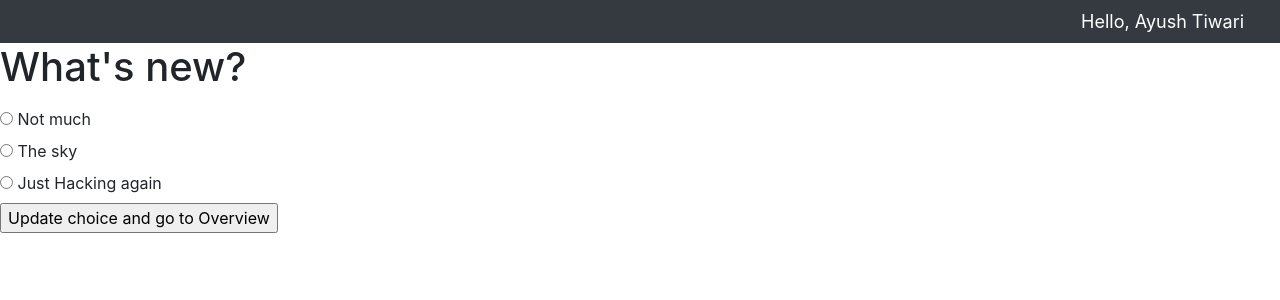
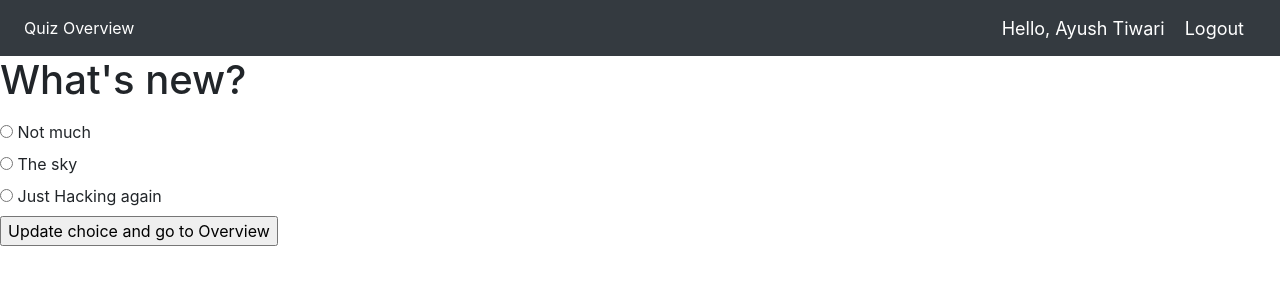
Before and after one commit to apt5366/Reckonsys_internship_Django_quizApp, a Django app: page /quiz/detail/1/1/ in a window 1280 px wide. Shown: the top 300 px of the page. Run offline with Django 3.2, Linux system fonts and the light colour scheme; data comes from the database, SQL or seed files in the repository; both versions use the stored data as it was after the commit; some libraries are stand-ins or nearby versions.

Commit message:
navbar modified logout button

```diff
--- a/quiz/templates/quiz/navbar.html
+++ b/quiz/templates/quiz/navbar.html
@@ -19,11 +19,16 @@
   <div class="collapse navbar-collapse" id="navbarNav">
 
     <ul class="navbar-nav">
+        <li class="nav-item active">
+            <a class="nav-link" href="{% url 'quiz:questions' student_id=student.id %}">Quiz Overview</a>
+          </li>
+        </li>
 
 
     </ul>
   </div>
 
   <span class="greet">Hello, {{student.student_name}}</span>
+  <span ><a  class="greet" href="{% url 'quiz:index' %}">Logout</a></span>
 
 </nav>
```
Also changed, not shown: db.sqlite3.
